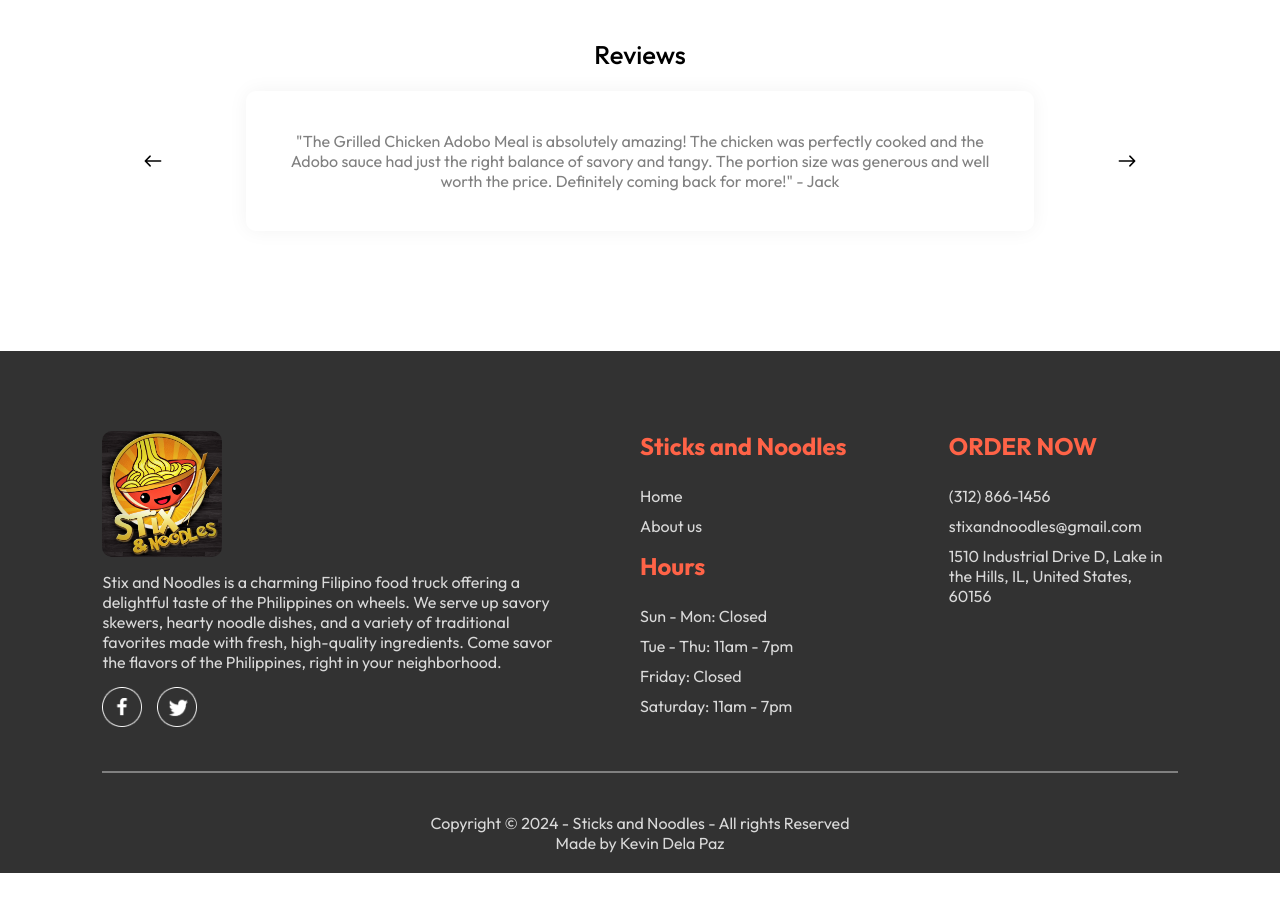
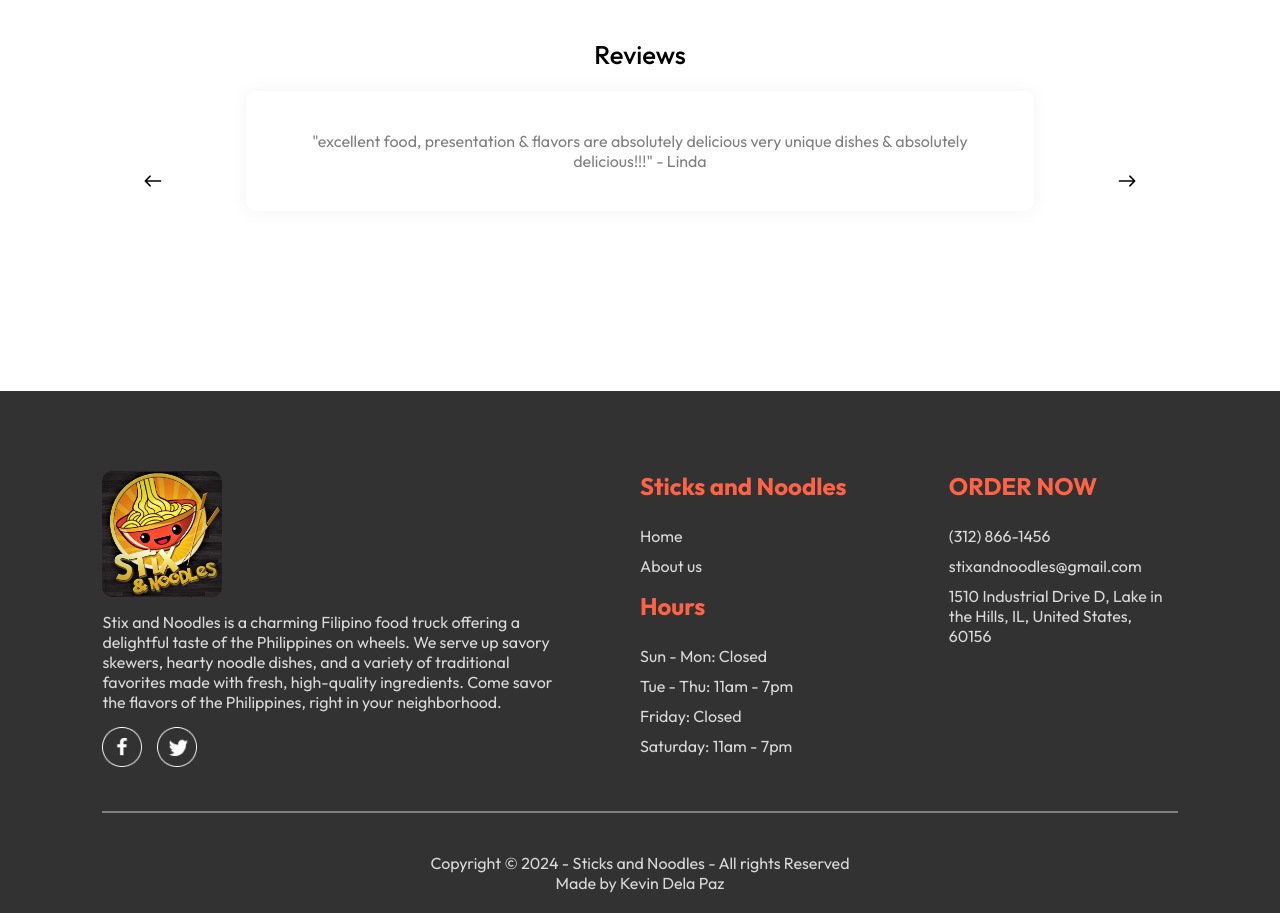
Before and after one commit to kevin120202/food-del, a React (Vite) app: page / in a window 1280 px wide. Shown: the part 2740-3653 px from the top of the page. Before the commit the page ends 3613 px from the top, so only its background shows below. Built offline with nearby package versions, Linux system fonts and the light colour scheme.

Commit message:
added reviews

```diff
--- a/src/components/reviews/Reviews.jsx
+++ b/src/components/reviews/Reviews.jsx
@@ -17,7 +17,7 @@
     }
 
     const slideForward = () => {
-        if (tx > -50) {
+        if (tx > - 75) {
             tx -= 25
         }
         slider.current.style.transform = `translateX(${tx}%)`
@@ -30,22 +30,25 @@
                 <ul ref={slider}>
                     <li>
                         <div className="slide">
-                            <p>"The Grilled Chicken Adobo Meal is absolutely amazing! The chicken was perfectly cooked and the Adobo sauce had just the right balance of savory and tangy. The portion size was generous and well worth the price. Definitely coming back for more!" - Jack</p>
+                            <p>"excellent food, presentation & flavors are absolutely delicious
+                                very unique dishes & absolutely delicious!!!" - Linda</p>
                         </div>
                     </li>
                     <li>
                         <div className="slide">
-                            <p>"The Grilled Chicken Adobo Meal is absolutely amazing! The chicken was perfectly cooked and the Adobo sauce had just the right balance of savory and tangy. The portion size was generous and well worth the price. Definitely coming back for more!"</p>
+                            <p>"The people are awesome and their food is Soooo Good.  Thank you to the truck in the Woodstock square this evening." - Irene</p>
                         </div>
                     </li>
                     <li>
                         <div className="slide">
-                            <p>"The Grilled Chicken Adobo Meal is absolutely amazing! The chicken was perfectly cooked and the Adobo sauce had just the right balance of savory and tangy. The portion size was generous and well worth the price. Definitely coming back for more!"</p>
+                            <p>"Beginning with customer service & ending with amazing cuisine - Stix & Noodles is a top notch food vendor in the McHenry County area and should be strongly considered for private & public events.
+                                My wife and I have gone out of our way numerous times to support these guys and have never been disappointed. The depth of flavor on every menu item is a true foodie's dream!
+                                10/10 Food & Service" - Brett</p>
                         </div>
                     </li>
                     <li>
                         <div className="slide">
-                            <p>"The Grilled Chicken Adobo Meal is absolutely amazing! The chicken was perfectly cooked and the Adobo sauce had just the right balance of savory and tangy. The portion size was generous and well worth the price. Definitely coming back for more!"</p>
+                            <p>"Simple Filipino food that I grew up eating. Keep up the great work!" - Kane</p>
                         </div>
                     </li>
                 </ul>
```
